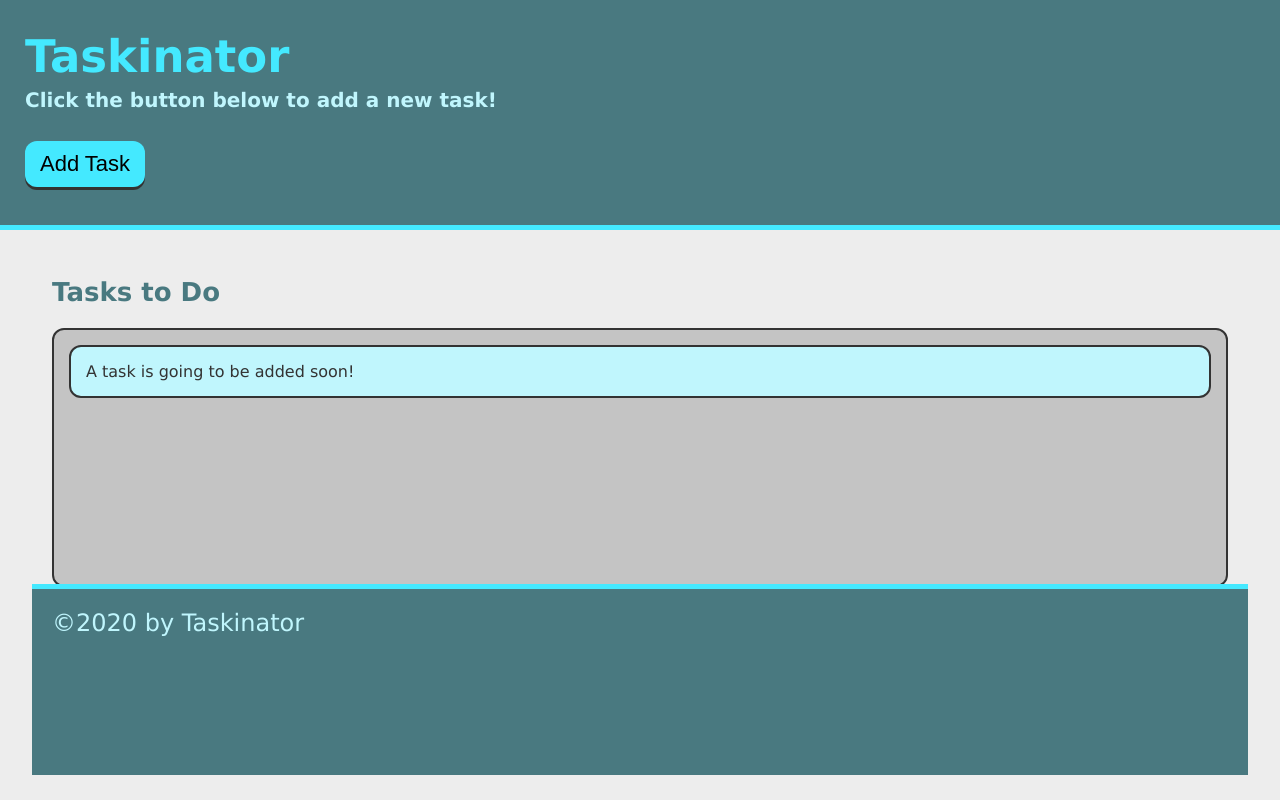
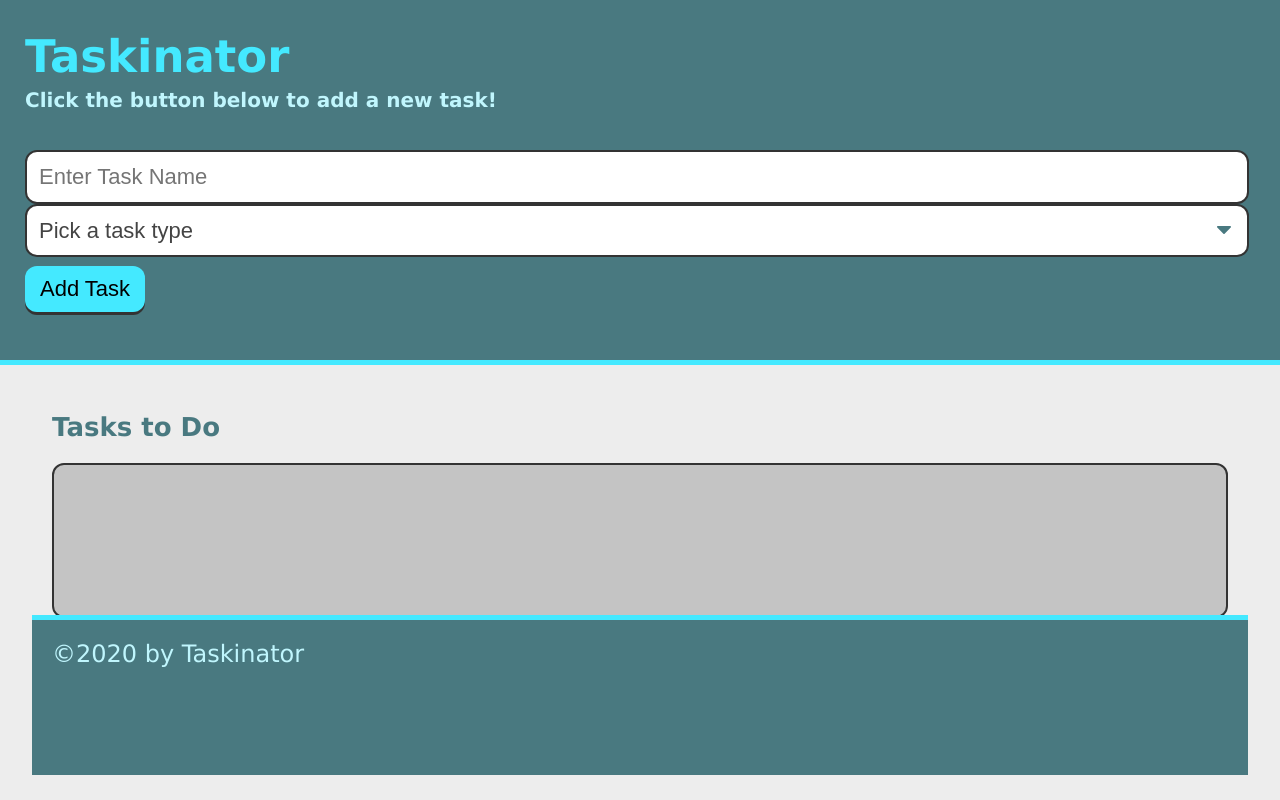
Before and after one commit to scochran31/Taskinator, a plain HTML site: page index.html in a window 1280 px wide. Drawn offline with Linux system fonts and the light colour scheme.

Commit message:
add task name/type menu

```diff
--- a/index.html
+++ b/index.html
@@ -13,15 +13,24 @@
             <p>
                 Click the button below to add a new task!
             </p>
-            <button class="btn" id="save-task">Add Task</button>
+            <form id="task-form">
+                <div class="form-group">
+                    <input type="text" name="task-name" placeholder="Enter Task Name" />
+                    <select name="task-type" class="select-dropdown">
+                        <option value="" disabled selected>Pick a task type</option>
+                        <option value="Print">Print</option>
+                        <option value="Web">Web</option>
+                        <option value="Mobile">Mobile</option>
+                    </select>
+                    <button class="btn" id="save-task" type="submit">Add Task</button>
+                </div>
+            </form>
         </h1>
     </header>
     <main class="page-content">
         <section class="task-list-wrapper">
             <h2 class="list-title">Tasks to Do</h2>
-            <ul class="task-list" id="tasks-to-do">
-                <li class="task-item">A task is going to be added soon!</li>
-            </ul>
+            <ul class="task-list" id="tasks-to-do"></ul>
         </section>
     <footer>
         &copy;2020 by Taskinator
```
